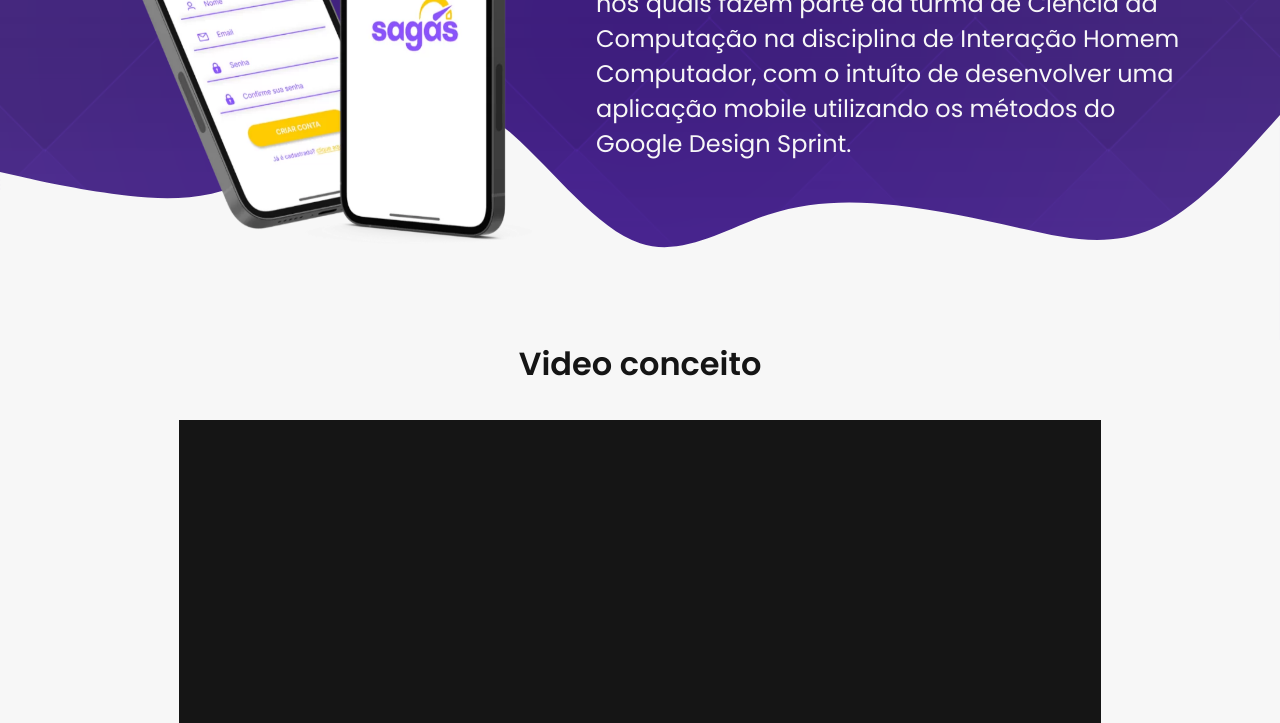
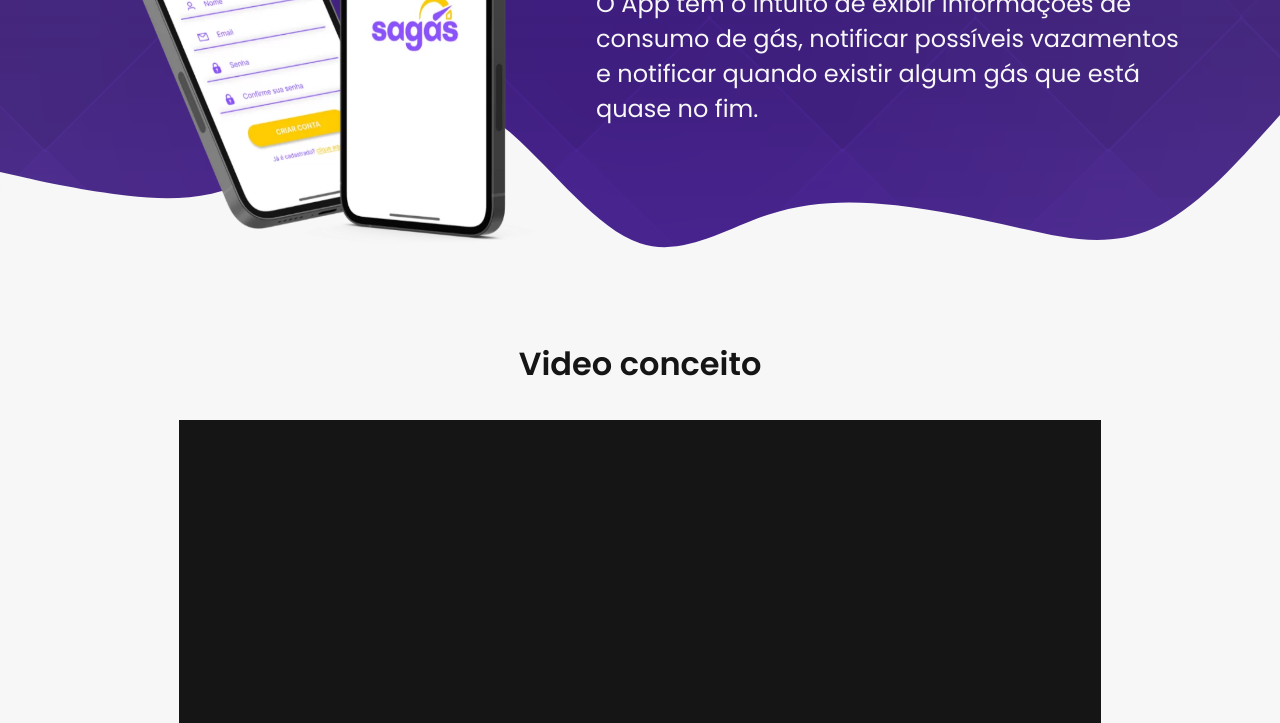
Before and after one commit to vitorRibeiro7/IHC-Project, a plain HTML site: page index.html in a window 1280 px wide. Shown: the part 377-1100 px from the top of the page. Drawn offline with Linux system fonts and the light colour scheme.

Commit message:
:rocket: att text

```diff
--- a/index.html
+++ b/index.html
@@ -45,9 +45,8 @@
             <div class="about-decription">
                 <h1>SAGÁS</h1>
                 <p>
-                    Nossa equipe é composta por quatro membros, nos quais fazem parte da turma de Ciência da Computação
-                    na disciplina de Interação Homem Computador, com o intuíto de desenvolver uma aplicação mobile
-                    utilizando os métodos do Google Design Sprint.
+                    O App tem o intuito de exibir informações de consumo de gás, notificar possíveis vazamentos e
+                    notificar quando existir algum gás que está quase no fim.
                 </p>
             </div>
         </section>
```
